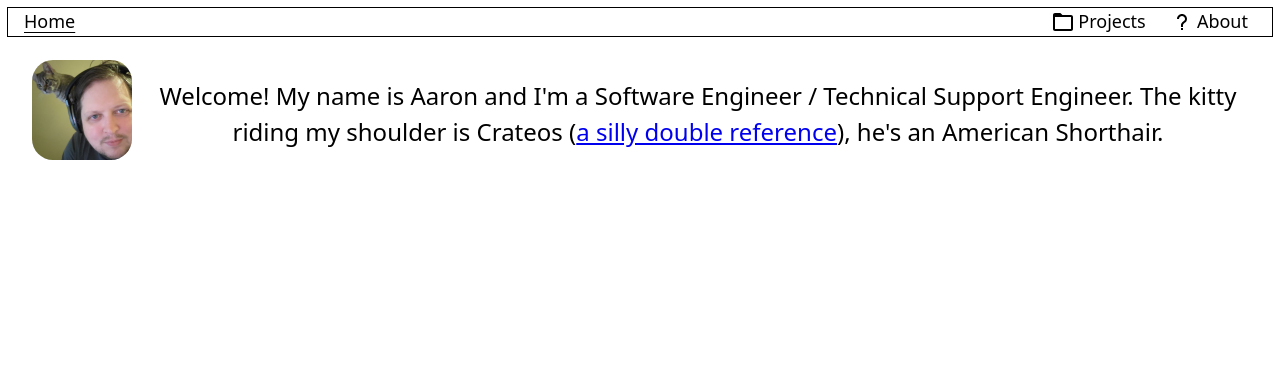
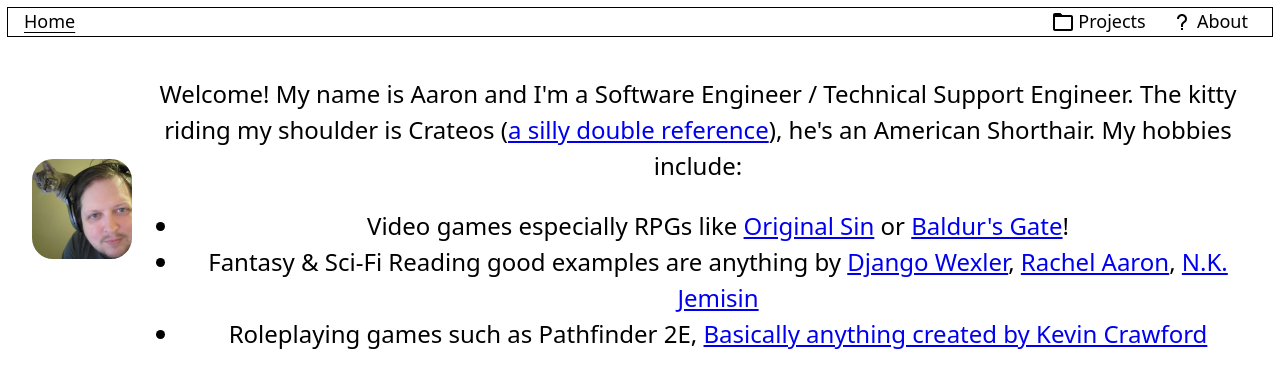
Before and after one commit to DemonMage/demonmage.com, a React (Vite) app: page / in a window 1280 px wide. Shown: the top 388 px of the page. Built offline with nearby package versions, Linux system fonts and the light colour scheme.

Commit message:
Updated home page content

```diff
--- a/src/pages/Home.jsx
+++ b/src/pages/Home.jsx
@@ -14,7 +14,49 @@ function Home() {
           <a href="https://ddowiki.com/page/Crateos" target="_blank">
             a silly double reference
           </a>
-          ), he's an American Shorthair.
+          ), he's an American Shorthair. My hobbies include:
+          <ul>
+            <li>
+              Video games especially RPGs like{" "}
+              <a
+                href="https://store.steampowered.com/app/435150/Divinity_Original_Sin_2__Definitive_Edition/"
+                target="_blank"
+              >
+                Original Sin
+              </a>{" "}
+              or{" "}
+              <a
+                href="https://store.steampowered.com/bundle/379/Baldurs_Gate_The_Classic_Saga_Ultimate_Bundle/"
+                target="_blank"
+              >
+                Baldur's Gate
+              </a>
+              !
+            </li>
+            <li>
+              Fantasy & Sci-Fi Reading good examples are anything by{" "}
+              <a href="https://djangowexler.com/" target="_blank">
+                Django Wexler
+              </a>
+              ,{" "}
+              <a href="https://rachelaaron.net/books.php" target="_blank">
+                Rachel Aaron
+              </a>
+              ,{" "}
+              <a href="https://nkjemisin.com/writing/" target="_blank">
+                N.K. Jemisin
+              </a>
+            </li>
+            <li>
+              Roleplaying games such as Pathfinder 2E,{" "}
+              <a
+                href="https://sine-nomine-publishing.myshopify.com/"
+                target="_blank"
+              >
+                Basically anything created by Kevin Crawford
+              </a>
+            </li>
+          </ul>
         </p>
       </section>
     </div>
```
